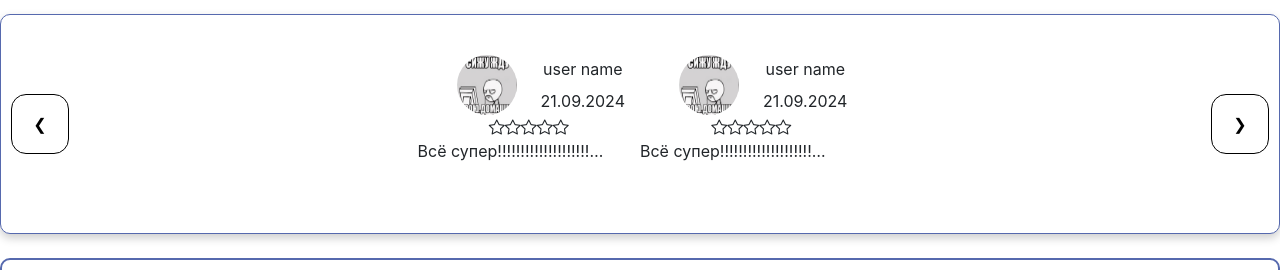
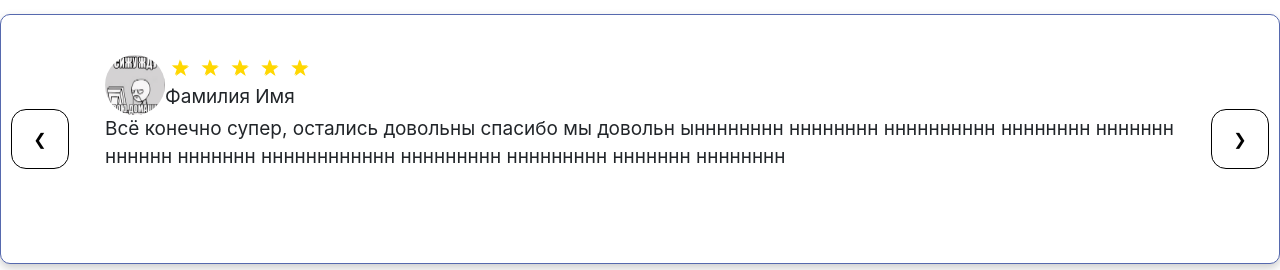
Before and after one commit to beer-alchimist/donstroiokna, a Node server app: page / in a window 1280 px wide. Shown: the part 2367-2637 px from the top of the page. Run offline with Node 20, Linux system fonts and the light colour scheme.

Commit message:
debug client files

```diff
--- a/src/css/color.css
+++ b/src/css/color.css
@@ -11,4 +11,5 @@
     --bg-color-hover-slider:rgb(163, 158, 158);
     --bg-color-b-gradient-slider:rgb(2,0,36);
     --bg-active-b-gradient-slider:linear-gradient(90deg, rgba(2,0,36,1) 0%, rgba(9,9,121,1) 35%, rgba(0,212,255,1) 100%);
+    --color-bcg-border-star: gold;
 }
--- a/src/css/media.css
+++ b/src/css/media.css
@@ -383,10 +363,6 @@
         font-size:19px!important;
     }
 
-    .slider{
-        height: 220px!important;
-    }
-
     .text_max_c{
         font-size: 21px!important;
         /*height: 235px!important;*/
--- a/src/css/slider.css
+++ b/src/css/slider.css
@@ -1,10 +1,8 @@
-
-
-
 .slider {
     position: relative;
     width: 100%;
     margin: auto;
+    height: 250px;
     overflow: hidden;
     border-radius: 10px;
     box-shadow: 0 4px 10px rgba(0, 0, 0, 0.2);
@@ -92,3 +90,11 @@
 .active {
     display: block;
 }
+
+.content_slide_head, .content_slide_body{
+    display: flex;
+    justify-content:start;
+    margin-left: 4rem;
+    overflow-wrap: break-word;
+    /*align-items: center;*/
+}
--- a/src/css/style.css
+++ b/src/css/style.css
@@ -1,3 +1,4 @@
+@import url('https://fonts.googleapis.com/css?family=Poppins:400,500,600,700&display=swap');
 body{
     width: 100%;
     height: 100%;
@@ -81,6 +82,7 @@ body{
 }
 .text_max_c_2{
     font-size: 28px;
+    text-align: start;
 }
 .card_size{
     height: 280px;
@@ -127,3 +129,32 @@ body{
 .fotther_p{
     padding-top: 10px;
 }
+
+.star input{
+    display: none!important;
+}
+
+.star{
+    display: flex;
+    /*height: 15px;
+    width: 15px;*/
+    text-align: center;
+}
+
+.star label{
+    -webkit-touch-callout: none;
+	-webkit-user-select: none;
+	-khtml-user-select: none;
+	-moz-user-select: none;
+	-ms-user-select: none;
+	user-select: none;
+    float: right;
+    font-size: 100%;
+    color: var(--color-bcg-border-star);
+    margin: 0 5px;
+    text-shadow: 1px 1px var(--color-bcg-border-star);
+}
+
+.star label:before{
+    content: '★';
+}
--- a/views/index.ejs
+++ b/views/index.ejs
@@ -206,88 +206,71 @@
     <div class="mt-3">
       <div class="slider">
           <div class="slides">
+              <div class="slide">
+                <div class="content_slide_head">
+                  <div>
+                    <img src="/img/user.jpg" alt="" class="user_icon">
+                  </div>
+                  <div class="text_max_c_2">
+                    <div class="star">
+                      <label></label>
+                      <label></label>
+                      <label></label>
+                      <label></label>
+                      <label></label>
+                    </div>
+                    <div>
+                      <span>Фамилия Имя</span>
+                    </div>
+                  </div>
+                </div>
+                <div class="text_max_c_2 content_slide_body">
+                  <span>Всё конечно супер, остались довольны спасибо мы довольн ынннннннн нннннннн нннннннннн нннннннн ннннннн нннннн  ннннннн    нннннннннннн ннннннннн   ннннннннн ннннннн  нннннннн</span>
+                </div>
+              </div>
               <div class="slide active">
-                  <div class="slide_content">
-                      <div>
-                          <!--user_info-->
-                          <div class="slide_content">
-                              <!--user_icon-->
-                              <div class="mx-4">
-                                  <img src="/src/img/image 43.jpg" alt="" class="user_icon">
-                              </div>
-                              <!--/user_icon-->
-
-                              <!--date-->
-                              <div class="">
-                                  <div>
-                                      <span>user name</span>
-                                  </div>
-                                  <div class="mt-2">
-                                      <span>21.09.2024</span>
-                                  </div>
-                              </div>
-                              <!--date-->
-                          </div>
-                          <!--/user_info-->
-
-                          <!--user_estimation-->
-                          <div class="slide_content stars">
-                              <i class="bi bi-star"></i>
-                              <i class="bi bi-star"></i>
-                              <i class="bi bi-star"></i>
-                              <i class="bi bi-star"></i>
-                              <i class="bi bi-star"></i>
-                          </div>
-                          <!--/user_estimation-->
-                          <div class="text_slide_conatiner">
-                              <span class="text_slide">Всё супер!!!!!!!!!!!!!!!!!!!!!!!!!!!!!!!</span>
-                          </div>
-                      </div>
-
-                      <div>
-                          <!--user_info-->
-                          <div class="slide_content">
-                              <!--user_icon-->
-                              <div class="mx-4">
-                                  <img src="/src/img/image 43.jpg" alt="" class="user_icon">
-                              </div>
-                              <!--/user_icon-->
-
-                              <!--date-->
-                              <div class="">
-                                  <div>
-                                      <span>user name</span>
-                                  </div>
-                                  <div class="mt-2">
-                                      <span>21.09.2024</span>
-                                  </div>
-                              </div>
-                              <!--date-->
-                          </div>
-                          <!--/user_info-->
-
-                          <!--user_estimation-->
-                          <div class="slide_content stars">
-                              <i class="bi bi-star"></i>
-                              <i class="bi bi-star"></i>
-                              <i class="bi bi-star"></i>
-                              <i class="bi bi-star"></i>
-                              <i class="bi bi-star"></i>
-                          </div>
-                          <!--/user_estimation-->
-                          <div class="text_slide_conatiner">
-                              <span class="text_slide">Всё супер!!!!!!!!!!!!!!!!!!!!!!!!!!!!!!!</span>
-                          </div>
-                      </div>
+                <div class="content_slide_head">
+                  <div>
+                    <img src="/img/user.jpg" alt="" class="user_icon">
                   </div>
+                  <div class="text_max_c_2">
+                    <div class="star">
+                      <label></label>
+                      <label></label>
+                      <label></label>
+                      <label></label>
+                      <!--<label></label>-->
+                    </div>
+                    <div>
+                      <span>Фамилия Имя</span>
+                    </div>
+                  </div>
+                </div>
+                <div class="text_max_c_2 content_slide_body">
+                  <span>Всё конечно супер, остались довольны спасибо мы довольн ынннннннн нннннннн нннннннннн нннннннн ннннннн нннннн  ннннннн    нннннннннннн ннннннннн   ннннннннн ннннннн  нннннннн</span>
+                </div>
               </div>
               <div class="slide">
-                  <p>Отзыв 2: Я очень доволен покупкой, много функций и удобно пользоваться.</p>
-                  <cite>— Мария Петрова</cite>
-              </div>
-              <div class="slide">
-                  <p>Отзыв 3: Превосходное качество и отличный сервис!</p>
-                  <cite>— Алексей Смирнов</cite>
+                <div class="content_slide_head">
+                  <div>
+                    <img src="/img/user.jpg" alt="" class="user_icon">
+                  </div>
+                  <div class="text_max_c_2">
+                    <div class="star">
+                      <label></label>
+                      <label></label>
+                      <label></label>
+                      <!--<label></label>
+                      <label></label>-->
+                    </div>
+                    <div>
+                      <span>Фамилия Имя</span>
+                    </div>
+                  </div>
+                </div>
+                <div class="text_max_c_2 content_slide_body">
+                  <span>Всё конечно супер, остались довольны спасибо мы довольн ынннннннн нннннннн нннннннннн нннннннн ннннннн нннннн  ннннннн    нннннннннннн ннннннннн   ннннннннн ннннннн  нннннннн</span>
+                </div>
               </div>
           </div>
           <button class="prev slide_btn" onclick="component.show(-1)" class="slide_btn rounded-circle ">&#10094;</button>
```
Also changed, not shown: other parts of src/css/media.css (+94 -94 lines), views/catalog_color.ejs (+61 -78 lines), views/catalog_window.ejs (+61 -79 lines), src/img/user.jpg (added).
